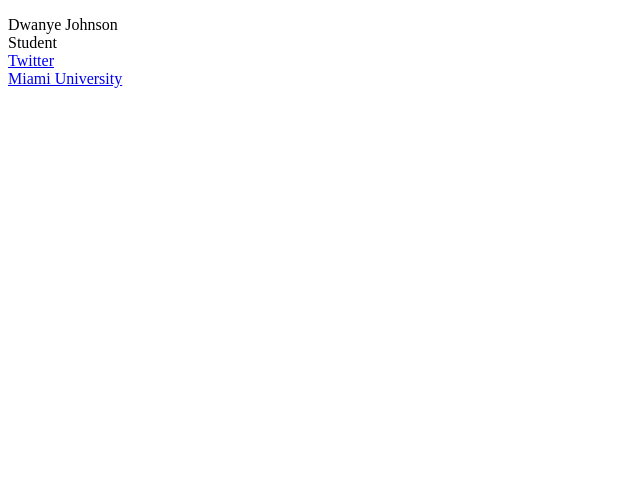
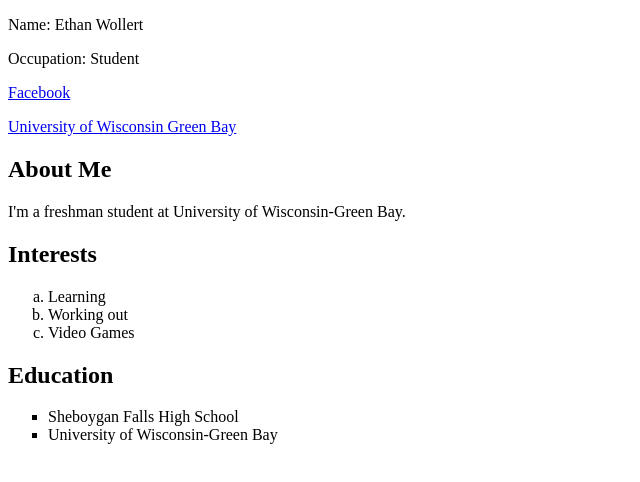
Before and after one commit to ethanwollert/ethanwollert.github.io, a plain HTML site: page index.html in a window 1280 px wide. Shown: the whole page, without its empty margins (0-640 px from the left). Drawn offline with Linux system fonts and the light colour scheme.

Commit message:
index.html

```diff
--- a/index.html
+++ b/index.html
@@ -1,18 +1,33 @@
 <!DOCTYPE html>
 <html lang="en">
-	<head>
-		<meta charset="UTF-8">
-		<title>Dwayne's Website</title>
-	</head>
-	<body>
-		<p>Dwanye Johnson<br>
-		Student<br>
-		<a target="_blank" href="https://twitter.com/TheRock?ref_src=twsrc%5Egoogle%7Ctwcamp%5Eserp%7Ctwgr%5Eauthor">Twitter</a><br>
-		<a target="_blank" href="https://welcome.miami.edu/">Miami University</a>
+<head>
+	<meta charset="UTF-8">
+	<title>Ethan's website</title>
+</head>
+<body>
+	<section>
+		<p>Name: Ethan Wollert</p>
+		<p>Occupation: Student</p>
+		<p><a target="_blank" href="https://www.facebook.com/ethan.wollert.7/">Facebook</a></p>
+		<p><a target="_blank" href="https://www.uwgb.edu/">University of Wisconsin Green Bay</a></p>
+	</section>
+	<section>
+		<h2>About Me</h2>
+		<p>I'm a freshman student at University of Wisconsin-Green Bay. </p>
+	</section>
+	<section>
+		<h2>Interests</h2>
+		<ol type="a">
+			<li>Learning</li>
+			<li>Working out</li>
+			<li>Video Games</li>
+		</ol>
+		<h2>Education</h2>
+		<ul style="list-style-type:square">
+			<li>Sheboygan Falls High School</li>
+			<li>University of Wisconsin-Green Bay</li>
+		</ul>
 
-
-
-
-		</p>
-	</body>
+	</section>
+</body>
 </html>
```
